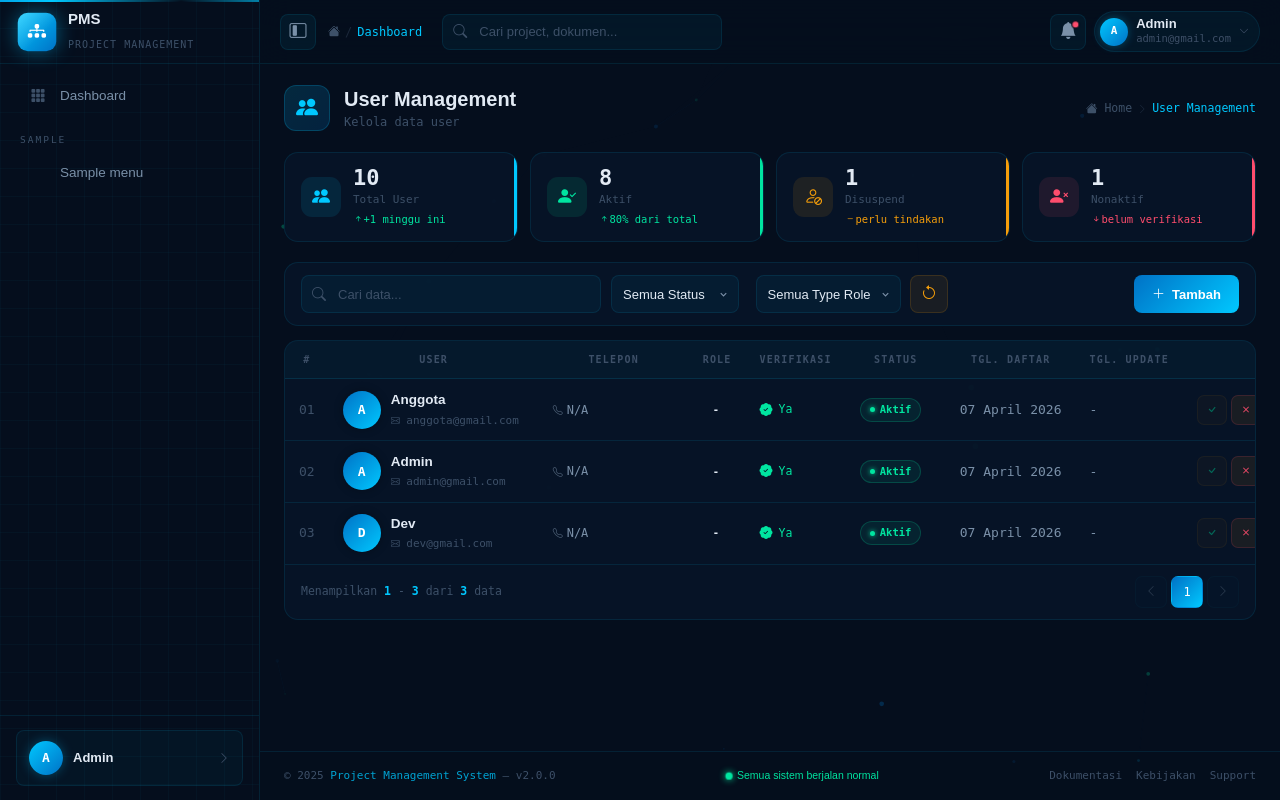
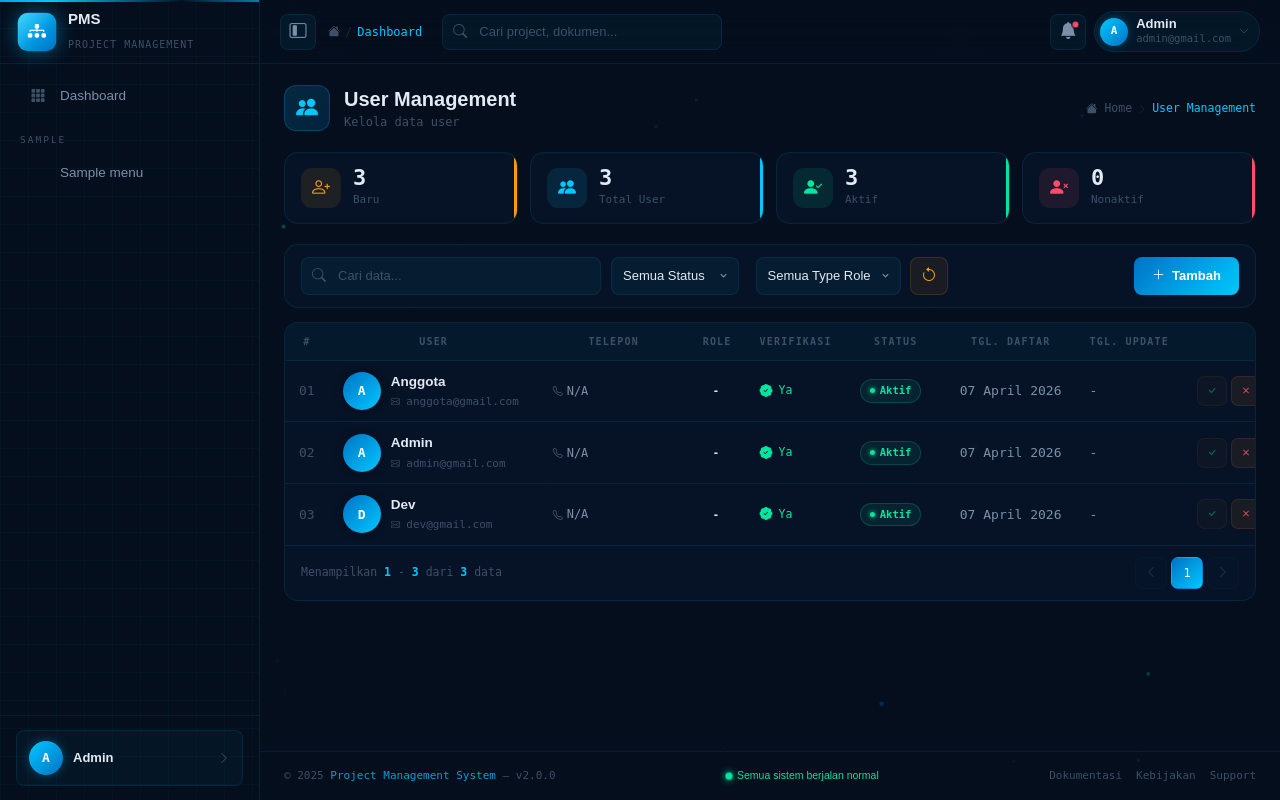
Before and after one commit to HumaCode/project-management-v2, a Laravel app: page /users in a window 1280 px wide. Run offline with Laravel 12, Linux system fonts and the light colour scheme; a user stored in the database is signed in; data comes from the database, SQL or seed files in the repository; tables that the repository leaves empty hold one stand-in row (values such as "Sample post"); some libraries are stand-ins or nearby versions.

Commit message:
perbaikan statistik - user

```diff
--- a/app/Http/Controllers/RoleManagement/UserController.php
+++ b/app/Http/Controllers/RoleManagement/UserController.php
@@ -71,6 +71,10 @@
             'icon' => $this->icon,
             'permissionAkses' => $this->aksesPermission,
             'rolesActive' => $this->userRepository->getRoleActive(),
+            'countAllUser' => $this->userRepository->countAllUser(),
+            'countAllUserActive' => $this->userRepository->countAllUserActive(),
+            'countAllUserInactive' => $this->userRepository->countAllUserInactive(),
+            'countNewUser' => $this->userRepository->countNewUser(),
         ];
 
         return view($this->indexView, $data);
--- a/app/Repositories/RoleManagement/UserRepository.php
+++ b/app/Repositories/RoleManagement/UserRepository.php
@@ -154,4 +154,26 @@
     {
         return Role::where('is_active', '1')->get(['id', 'name', 'is_active']);
     }
+
+    public function countAllUser()
+    {
+        return $this->model->count();
+    }
+
+    public function countAllUserActive()
+    {
+        return $this->model->where('is_active', '1')->count();
+    }
+
+    public function countAllUserInactive()
+    {
+        return $this->model->where('is_active', '0')->count();
+    }
+
+    public function countNewUser(int $days = 7)
+    {
+        return $this->model
+            ->where('created_at', '>=', now()->subDays($days))
+            ->count();
+    }
 }
--- a/resources/views/pages/role-management/users/partials/stats-view.blade.php
+++ b/resources/views/pages/role-management/users/partials/stats-view.blade.php
@@ -1,34 +1,31 @@
 <div class="stat-row" data-aos="fade-up" data-aos-delay="40">
+    <div class="sc w">
+        <div class="sc-ico w"><i class="bi bi-person-plus"></i></div>
+        <div>
+            <div class="sc-val">{{ $countNewUser }}</div>
+            <div class="sc-lbl">Baru</div>
+        </div>
+    </div>
     <div class="sc c">
         <div class="sc-ico c"><i class="bi bi-people-fill"></i></div>
         <div>
-            <div class="sc-val">10</div>
+            <div class="sc-val">{{ $countAllUser }}</div>
             <div class="sc-lbl">Total User</div>
-            <div class="sc-tr up"><i class="bi bi-arrow-up-short"></i>+1 minggu ini</div>
         </div>
     </div>
     <div class="sc g">
         <div class="sc-ico g"><i class="bi bi-person-check-fill"></i></div>
         <div>
-            <div class="sc-val">8</div>
+            <div class="sc-val">{{ $countAllUserActive }}</div>
             <div class="sc-lbl">Aktif</div>
-            <div class="sc-tr up"><i class="bi bi-arrow-up-short"></i>80% dari total</div>
         </div>
     </div>
-    <div class="sc w">
-        <div class="sc-ico w"><i class="bi bi-person-slash"></i></div>
-        <div>
-            <div class="sc-val">1</div>
-            <div class="sc-lbl">Disuspend</div>
-            <div class="sc-tr w"><i class="bi bi-dash"></i>perlu tindakan</div>
-        </div>
-    </div>
+
     <div class="sc r">
         <div class="sc-ico r"><i class="bi bi-person-x-fill"></i></div>
         <div>
-            <div class="sc-val">1</div>
+            <div class="sc-val">{{ $countAllUserInactive }}</div>
             <div class="sc-lbl">Nonaktif</div>
-            <div class="sc-tr r"><i class="bi bi-arrow-down-short"></i>belum verifikasi</div>
         </div>
     </div>
 </div>
```
